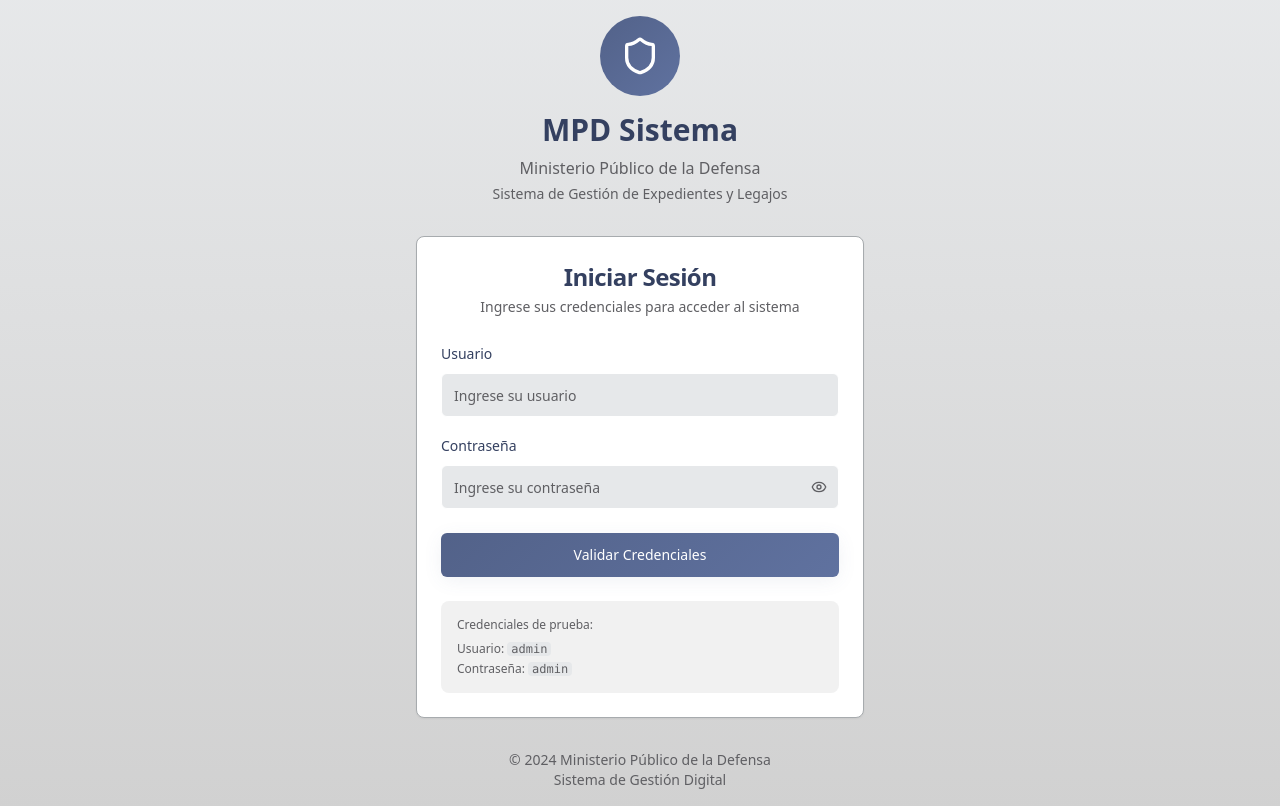
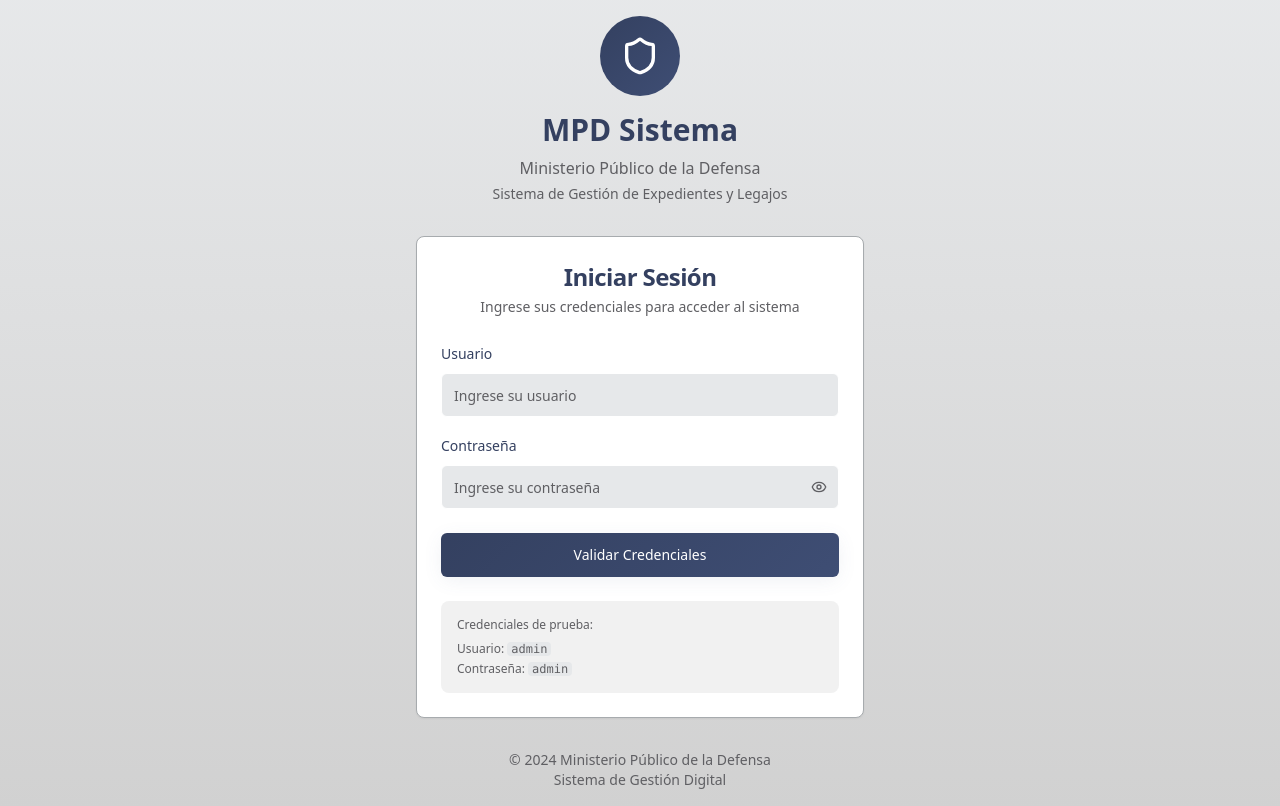
Before and after one commit to tecnologiayprocesosmpd/gestor-expediente, a React (Vite) app: page / in a window 1280 px wide. Built offline with nearby package versions, Linux system fonts and the light colour scheme; the HTML template or start-up script is replaced by a standard one.

Commit message:
Refactor: Update card colors

```diff
--- a/src/index.css
+++ b/src/index.css
@@ -44,8 +44,8 @@ All colors MUST be HSL.
     --radius: 0.5rem;
 
     /* Gradientes del sistema */
-    --gradient-primary: linear-gradient(135deg, hsl(223 25% 43%), hsl(223 25% 50%));
-    --gradient-secondary: linear-gradient(135deg, hsl(223 25% 38%), hsl(223 25% 45%));
+    --gradient-primary: linear-gradient(135deg, hsl(223 30% 29%), hsl(223 30% 35%));
+    --gradient-secondary: linear-gradient(135deg, hsl(223 30% 25%), hsl(223 30% 32%));
     --gradient-subtle: linear-gradient(180deg, hsl(var(--background)), hsl(var(--muted)));
 
     /* Sombras elegantes */
```
